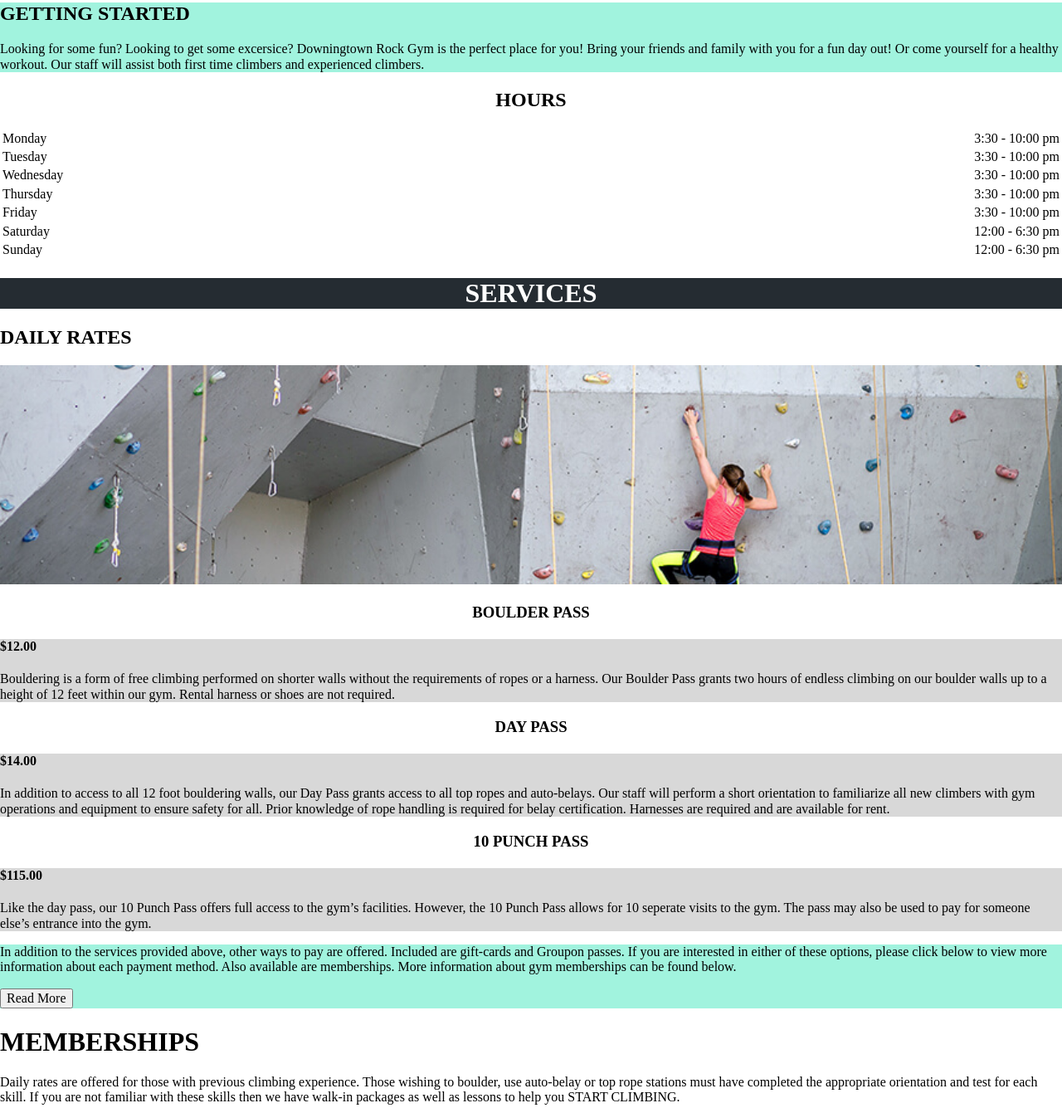
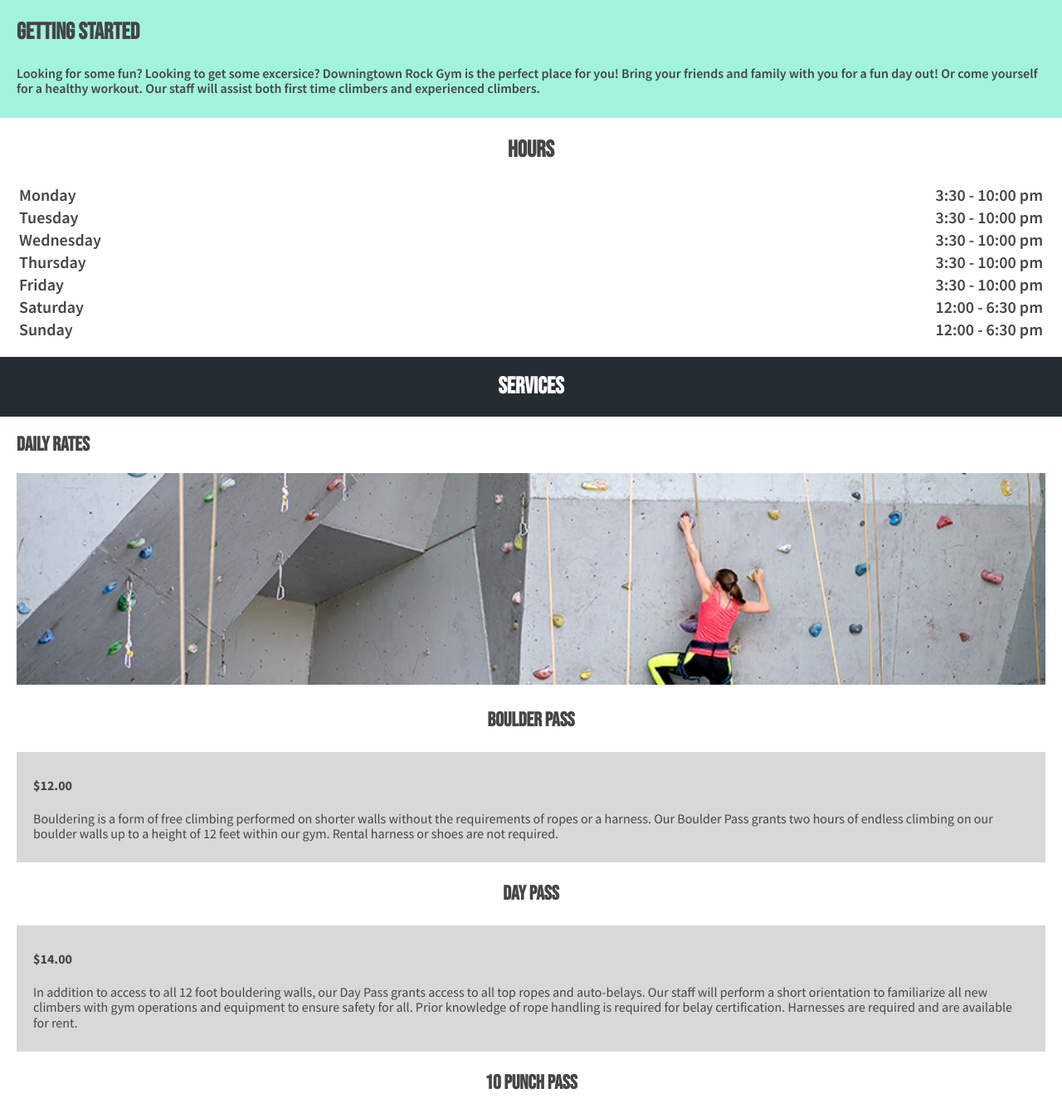
Before and after one commit to EricSweeney/Eric-Web-2-Final, a plain HTML site: page deploy/index.html in a window 1280 px wide. Shown: the part 472-1807 px from the top of the page at 83% size. Drawn offline with nearby package versions, Linux system fonts and the light colour scheme.

Commit message:
More SCSS added

```diff
--- a/deploy/index.html
+++ b/deploy/index.html
@@ -84,7 +84,8 @@
 
 <section id="services">
     <h1>SERVICES</h1>
-    <div>
+    <section id="stuff">
+        <div id="rates">
             <h2>DAILY RATES</h2>
             <img src="img/Services.png" alt="woman climbing">
             <section id="boulder">
@@ -110,6 +111,7 @@
             </section>
             <button id="online">SIGN UP ONLINE</button>
         </div>
+    </section>
         <div id="more">
             <section id="groupon">
                 <img src="img/Groupon.png" alt="phone">
--- a/dev/scss/base/_typography.scss
+++ b/dev/scss/base/_typography.scss
@@ -1,3 +1,10 @@
 /* =============
     Typography
 ============= */
+
+@import url('https://fonts.googleapis.com/css2?family=Bebas+Neue&display=swap');
+@import url('https://fonts.googleapis.com/css2?family=Source+Sans+Pro:ital,wght@0,200;0,300;0,400;0,600;0,700;0,900;1,200;1,300;1,400;1,600;1,700;1,900&display=swap');
+
+body {
+    font-family: 'Bebas Neue', cursive;
+}
--- a/dev/scss/sections/_covid.scss
+++ b/dev/scss/sections/_covid.scss
@@ -1,9 +1,18 @@
 /* COVID Warning */
 
 #covid {
+    font-family: 'Source Sans Pro', sans-serif;
     width: auto;
     text-align: center;
     background-color: #FF6A7F;
     color: #631f1f;
     padding: 5px;
+    h2{
+        font-size: 28px;
+    }
+    p{
+        font-size: 16px;
+        font-weight: 600;
+        padding: 0px 20px 0px 20px;
+    }
 }
--- a/dev/scss/sections/_hero.scss
+++ b/dev/scss/sections/_hero.scss
@@ -9,6 +9,9 @@
 
     h2 {
         color: white;
+        font-size: 24px;
+        padding-left: 20px;
+        width: 50%;
     }
     p {
         display: none;
--- a/dev/scss/sections/_membership.scss
+++ b/dev/scss/sections/_membership.scss
@@ -0,0 +1,9 @@
+#memberships {
+    h1{
+        font-size: 28px;
+        text-align: center;
+        padding: 20px 0px 20px 0px;
+        background-color: #252C32;
+        color: white;
+    }
+}
--- a/dev/scss/sections/_services.scss
+++ b/dev/scss/sections/_services.scss
@@ -1,28 +1,55 @@
 #services {
+    color: #454545;
     h1{
+        font-size: 28px;
         text-align: center;
+        padding: 20px 0px 20px 0px;
         background-color: #252C32;
         color: white;
     }
-    img{
-        width: 100%;
+
+    h3{font-size: 24px;}
+    img{width: 100%;}
+
+    #stuff{
+        padding: 0px 20px 0px 20px;
     }
+
     #boulder{
         h3 {text-align: center;}
-        div {background-color: #d8d8d8;}
+        div {
+            background-color: #d8d8d8;
+            font-family: 'Source Sans Pro', sans-serif;
+            padding: 10px 20px 10px 20px;
+        }
     }
+
     #day{
         h3 {text-align: center;}
-        div {background-color: #d8d8d8;}
+        div {
+            background-color: #d8d8d8;
+            font-family: 'Source Sans Pro', sans-serif;
+            padding: 10px 20px 10px 20px;
+        }
     }
+
     #punch{
         h3 {text-align: center;}
-        div {background-color: #d8d8d8;}
+        div {
+            background-color: #d8d8d8;
+            font-family: 'Source Sans Pro', sans-serif;
+            padding: 10px 20px 10px 20px;
+        }
     }
+
     #groupon {display: none;}
     #online {display: none;}
 
     #more{
         background-color: #A1F3DE;
+        font-family: 'Source Sans Pro', sans-serif;
+        p{
+            padding: 20px;
+        }
     }
 }
--- a/dev/scss/sections/_start.scss
+++ b/dev/scss/sections/_start.scss
@@ -1,9 +1,19 @@
 #start {
+    color: #454545;
     img {
         display: none;
     }
+    h2{
+        font-size: 28px;
+    }
+    p{
+        font-family: 'Source Sans Pro', sans-serif;
+        font-size: 16px;
+        font-weight: 600;
+    }
     #start-content {
         background-color: #A1F3DE;
+        padding: 5px 20px 10px 20px;
 
             #s2 {
                 display: none;
@@ -22,6 +32,10 @@
         }
         table{
             width: 100%;
+            font-family: 'Source Sans Pro', sans-serif;
+            font-size: 20px;
+            font-weight: 600;
+            padding: 0px 20px 0px 20px;
         }
         .time {
             text-align: right;
```
Also changed, not shown: deploy/css/styles.css, 1 other file. Lines whose indentation alone changed are shown as unchanged.
